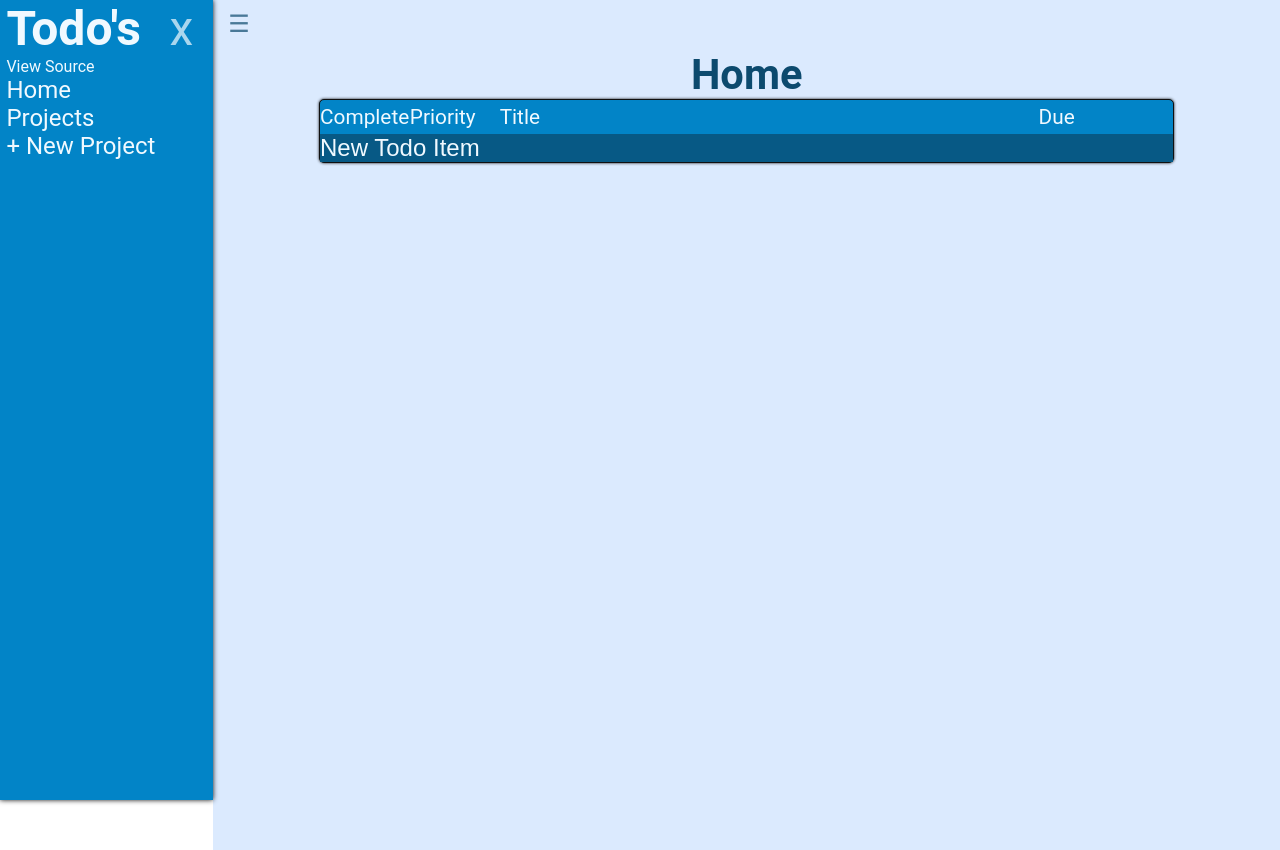
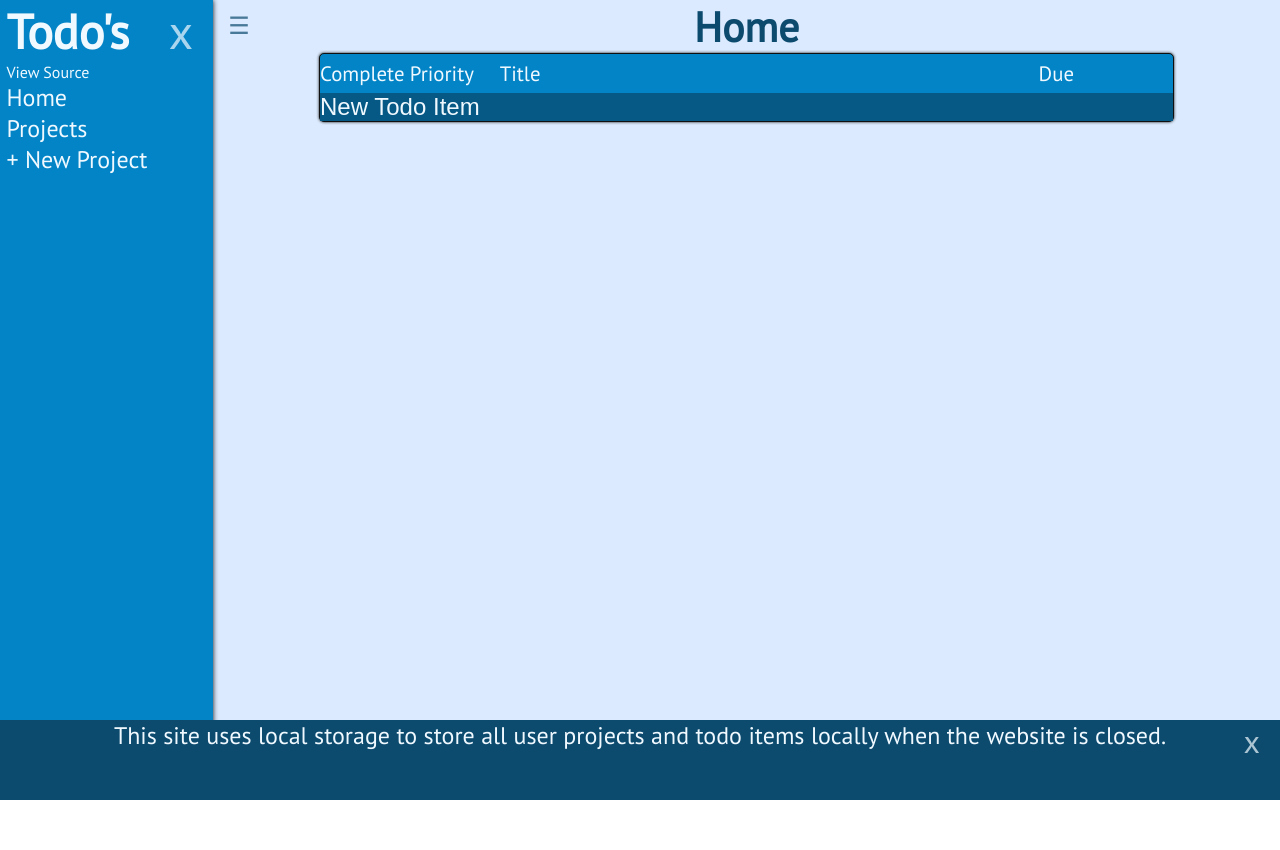
Before and after one commit to E-Trinh/ToDoLists, a website built with webpack: page src/index.html in a window 1280 px wide. After the commit the page ends 800 px from the top, so only its background shows below. Built offline with nearby package versions, Linux system fonts and the light colour scheme.

Commit message:
Fixed layout issue and added local storage info

```diff
--- a/src/displayController.js
+++ b/src/displayController.js
@@ -22,6 +22,19 @@ const displayController = (function() {
             });
         });
 
+        const storageUseDiv = document.createElement("div");
+        storageUseDiv.classList.toggle("storage");
+        const storageUseText = document.createElement("p");
+        storageUseText.textContent = "This site uses local storage to store all user projects and todo items locally when the website is closed."
+        const storageUseClose = document.createElement("span");
+        storageUseClose.textContent = "x";
+        storageUseClose.addEventListener("click", () => {
+            document.body.removeChild(storageUseDiv);
+        });
+        storageUseDiv.appendChild(storageUseText);
+        storageUseDiv.appendChild(storageUseClose);
+        document.body.appendChild(storageUseDiv);
+
         const content = document.getElementById("content");
         content.appendChild(navBar);
         content.appendChild(mainView);
@@ -43,6 +56,7 @@ const displayController = (function() {
 
         const sourceLink = document.createElement("a");
         sourceLink.textContent = "View Source";
+        sourceLink.target = "_blank";
         sourceLink.href = "https://github.com/E-Trinh/ToDoLists";
         navBar.appendChild(sourceLink);
 
--- a/src/index.html
+++ b/src/index.html
@@ -5,6 +5,9 @@
     <meta http-equiv="X-UA-Compatible" content="IE=edge">
     <meta name="viewport" content="width=device-width, initial-scale=1.0">
     <script src="./bundle.js" defer></script>
+    <link rel="preconnect" href="https://fonts.googleapis.com">
+    <link rel="preconnect" href="https://fonts.gstatic.com" crossorigin>
+    <link href="https://fonts.googleapis.com/css2?family=PT+Sans&display=swap" rel="stylesheet">
     <title>To Do</title>
 </head>
 <body>
--- a/src/styles.css
+++ b/src/styles.css
@@ -11,7 +11,7 @@
 }
 
 html, body {
-    font-family: Roboto, -apple-system, BlinkMacSystemFont, "Segoe UI", Helvetica, Arial, sans-serif, "Apple Color Emoji", "Segoe UI Emoji", "Segoe UI Symbol";
+    font-family: 'PT Sans', Roboto, -apple-system, BlinkMacSystemFont, "Segoe UI", Helvetica, Arial, sans-serif, "Apple Color Emoji", "Segoe UI Emoji", "Segoe UI Symbol";
 }
 
 #content {
@@ -48,7 +48,7 @@ html, body {
     text-decoration: underline;
 }
 
-.nav-bar > span {
+.nav-bar > span{
     position: absolute;
     font-size: 3rem;
     top: 0;
@@ -71,7 +71,6 @@ html, body {
     flex-direction: column;
     align-items: center;
     position: relative;
-    padding-top: 50px;
     font-size: 1.3rem;
 }
 
@@ -96,8 +95,10 @@ html, body {
 
 .todo-container, .project-container, .key-container {
     display: flex;
-    margin-top: 5px;
-    margin-bottom: 5px;
+    margin-top: 3px;
+    margin-bottom: 3px;
+    padding-top: 3px;
+    padding-bottom: 3px;
 }
 
 .todo-container:hover, .project-container:hover {
@@ -247,3 +248,25 @@ html, body {
     background-color: #0C4A6E;
     color: var(--nav-font-color);
 }
+
+.storage {
+    z-index: 2;
+    width: 100vw;
+    height: 10%;
+    position: absolute;
+    bottom: 0px;
+    left: 0px;
+    display: flex;
+    justify-content: center;
+    background-color: #0C4A6E;
+    color: var(--nav-font-color);
+    font-size: 1.5rem;
+}
+
+.storage > span {
+    position: absolute;
+    font-size: 2rem;
+    top: 0;
+    right: 20px;
+    opacity: 0.7;
+}
```
